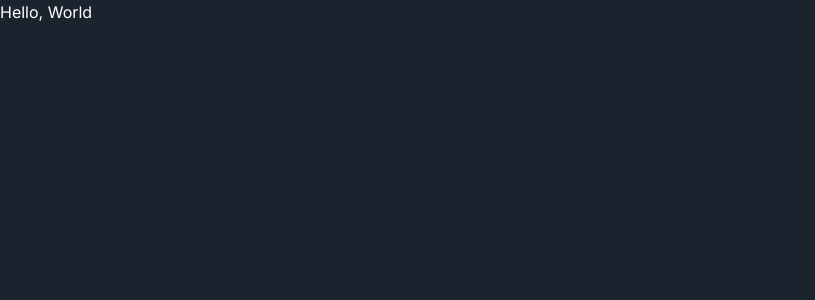
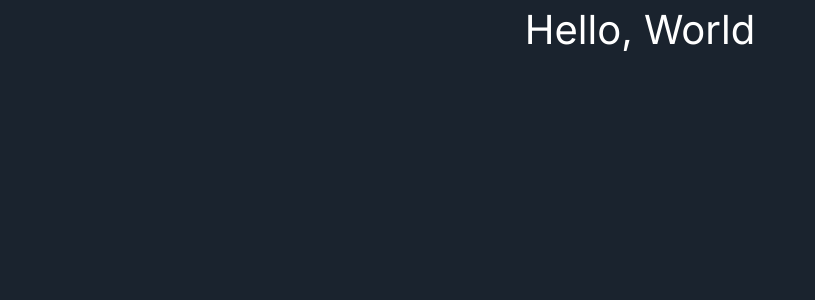
Before and after one commit to nashdev255/nashdev.com, a Next.js app: page / in a window 1280 px wide. Shown: the top 300 px of the page, without its empty margins (0-815 px from the left). Built offline with nearby package versions, Linux system fonts and the light colour scheme.

Commit message:
pseudo-className

```diff
--- a/src/app/components/header/Header.tsx
+++ b/src/app/components/header/Header.tsx
@@ -4,7 +4,10 @@ const Header = () => {
     return (
         <>
             <header>
-                <TypingText text="Hello, World"/>
+                <TypingText
+                text="Hello, World"
+                className="text-center text-[2.5rem]"
+                />
             </header>
         </>
     )
--- a/src/app/components/header/TypingText.tsx
+++ b/src/app/components/header/TypingText.tsx
@@ -3,7 +3,12 @@
 import React from 'react'
 import { motion } from 'framer-motion'
 
-const TypingText = ({ text }: { text: string }) => {
+type TypingText = {
+    text: string;
+    className: string;
+};
+
+const TypingText = ({ text, className }: TypingText) => {
 
     const variants = {
         hidden: {
@@ -16,9 +21,12 @@ const TypingText = ({ text }: { text: string }) => {
 
     return (
         <>
-            <motion.div variants={ variants } initial="hidden" animate="visible">
+            <motion.p
+            variants={ variants } initial="hidden" animate="visible"
+            className={`${ className }`}
+            >
                 { text }
-            </motion.div>
+            </motion.p>
         </>
     )
 }
```
